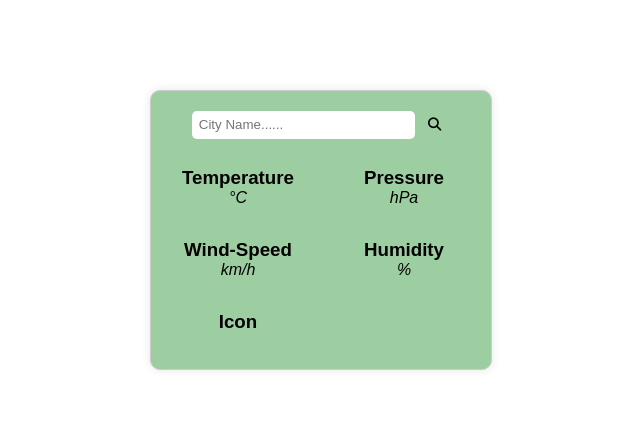
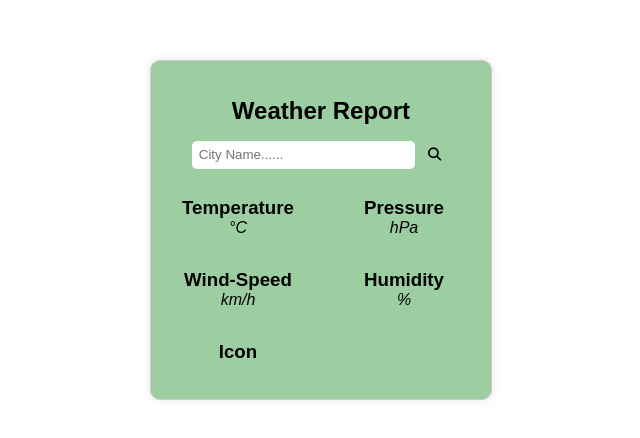
Before and after one commit to CodeWith45Sura/Weather-Report, a plain HTML site: page index.html in a window 1280 px wide. Shown: the part 170-608 px from the top of the page, without its empty margins (319-959 px from the left). Drawn offline with nearby package versions, Linux system fonts and the light colour scheme; no server answers.

Commit message:
Update index.html add title

```diff
--- a/index.html
+++ b/index.html
@@ -9,6 +9,7 @@
   </head>
   <body>
     <div class='container'>
+    <h2 class="top">Weather Report</h2>
     <div class="search_bar">
       <input id="city" type="text" placeholder="City Name......"/>
       <button id="submit" type="submit" class="search_btn fa-solid fa-magnifying-glass "></button>
```
